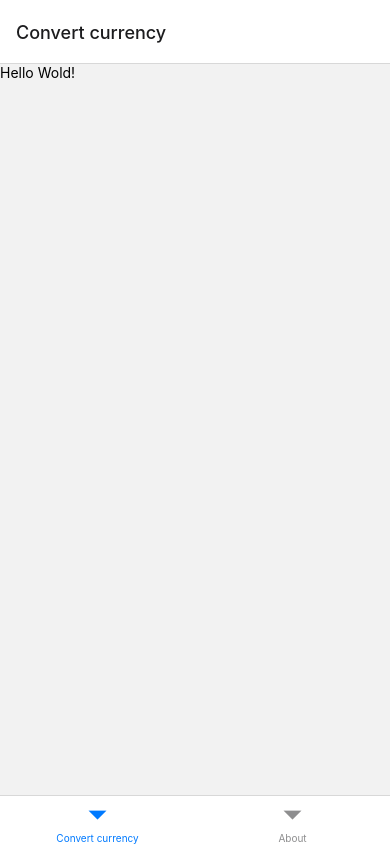
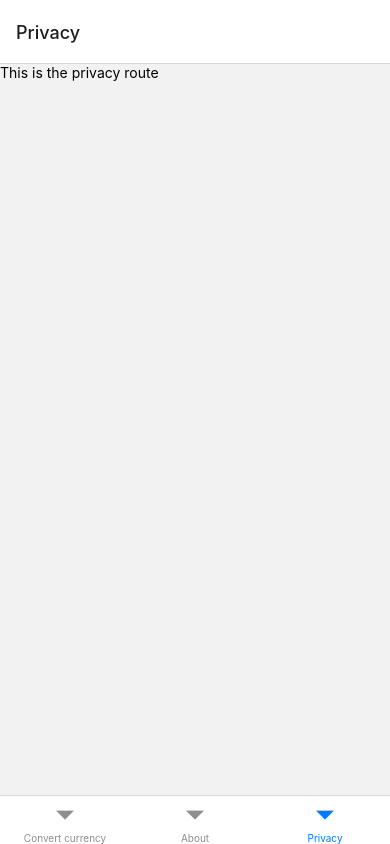
Before and after one commit to wagzyAyo/currency_converter_app, a React Native app: screen /Privacy in a window 390 px wide. Built offline with nearby package versions, Linux system fonts and the light colour scheme.

Commit message:
privacy route

```diff
--- a/App.js
+++ b/App.js
@@ -1,9 +1,11 @@
 import { StatusBar } from 'expo-status-bar';
 import { StyleSheet, Text, View } from 'react-native';
 import Convert from './src/components/screens/convert';
-import About from './src/components/screens/about'
+import About from './src/components/screens/about';
+import Privacy from './src/components/screens/privacy';
 import { NavigationContainer } from '@react-navigation/native';
 import { createBottomTabNavigator } from '@react-navigation/bottom-tabs';
+
 
 const Tabs = createBottomTabNavigator()
 
@@ -13,6 +15,7 @@ export default function App() {
       <Tabs.Navigator>
         <Tabs.Screen  name='Convert currency' component={Convert}/>
         <Tabs.Screen name='About' component={About} />
+        <Tabs.Screen name='Privacy' component={Privacy} />
     </Tabs.Navigator>
     </NavigationContainer>
   );
--- /dev/null
+++ b/src/components/screens/privacy.js
@@ -0,0 +1,12 @@
+import React from "react";
+import { Text, View, StyleSheet} from 'react-native';
+
+const Privacy = () => {
+    return(
+        <View>
+            <Text>This is the privacy route</Text>
+        </View>
+    )
+}
+
+export default Privacy
```
